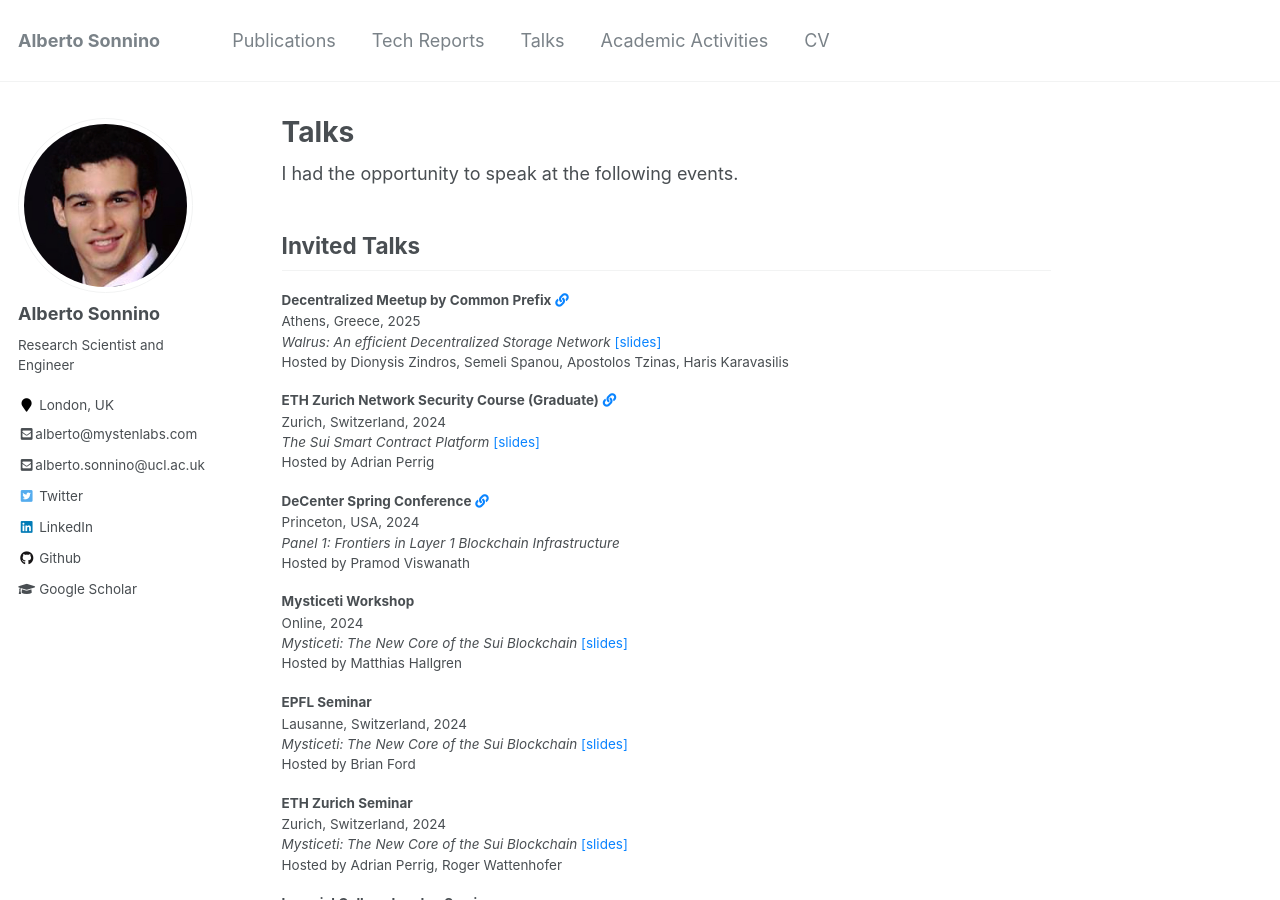
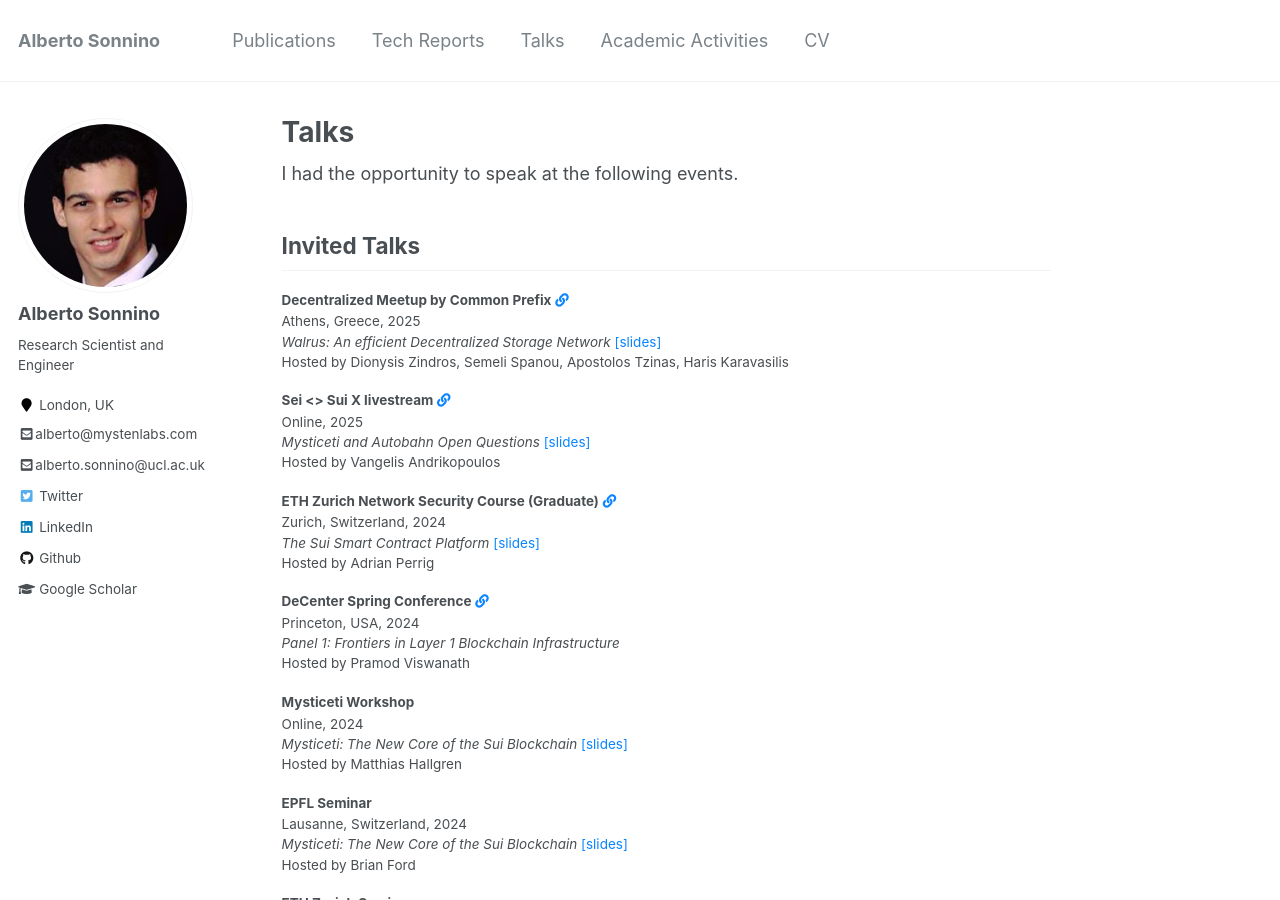
Before and after one commit to asonnino/asonnino.github.io, a Jekyll site: the page built from _pages/talks.md, in a window 1280 px wide and 900 px high. Built offline with Jekyll 4.4.1, drawn with Linux system fonts in a browser that asks for light colours.

Commit message:
feat: sui-sei livestream

```diff
--- a/_data/talks.json
+++ b/_data/talks.json
@@ -754,4 +754,14 @@
     "link": "https://lu.ma/kc2byrnn",
     "hosts": ["Dionysis Zindros", "Semeli Spanou", "Apostolos Tzinas", "Haris Karavasilis"]
   },
+  {
+    "category": "invited",
+    "title": "Mysticeti and Autobahn Open Questions",
+    "event": "Sei <> Sui X livestream",
+    "location": "Online",
+    "date": 2025,
+    "slides": "sui-sei-v1.pdf",
+    "link": "https://x.com/SeiNetwork/status/1930031248736694555",
+    "hosts": ["Vangelis Andrikopoulos"]
+  }
 ]
```
Also changed, not shown: 2 other files.
